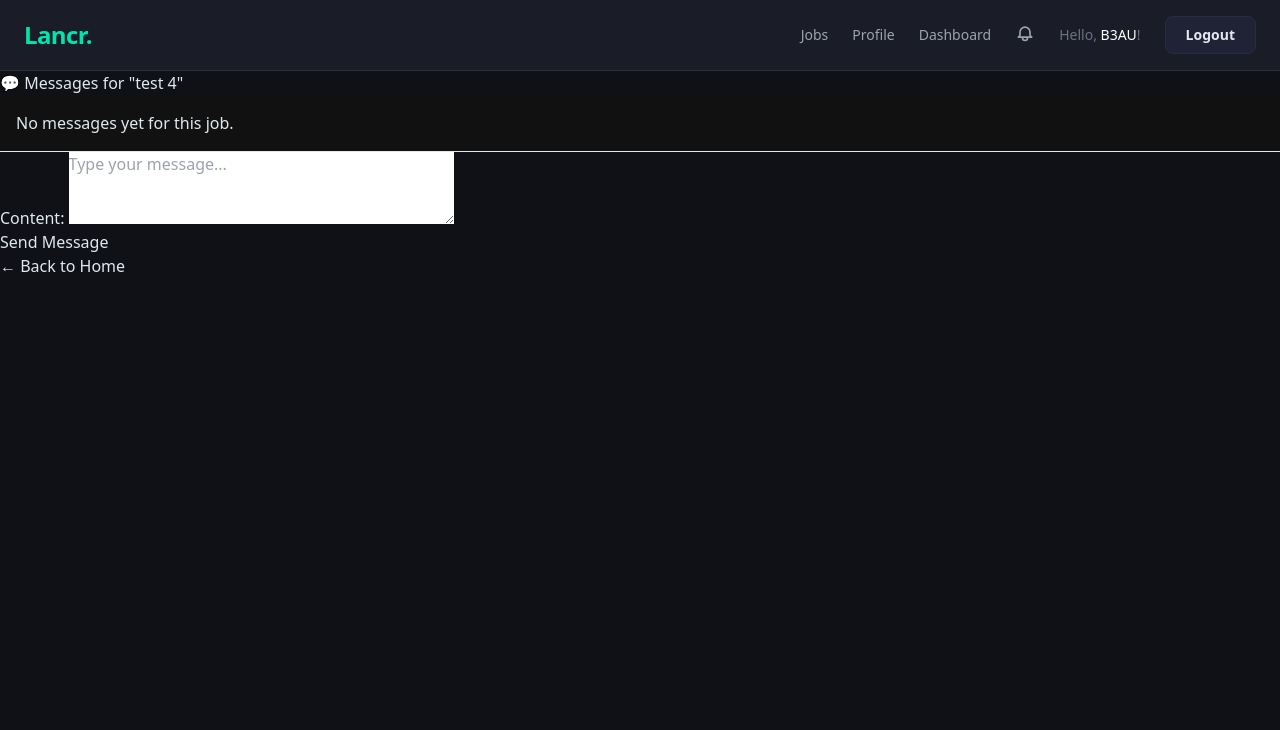
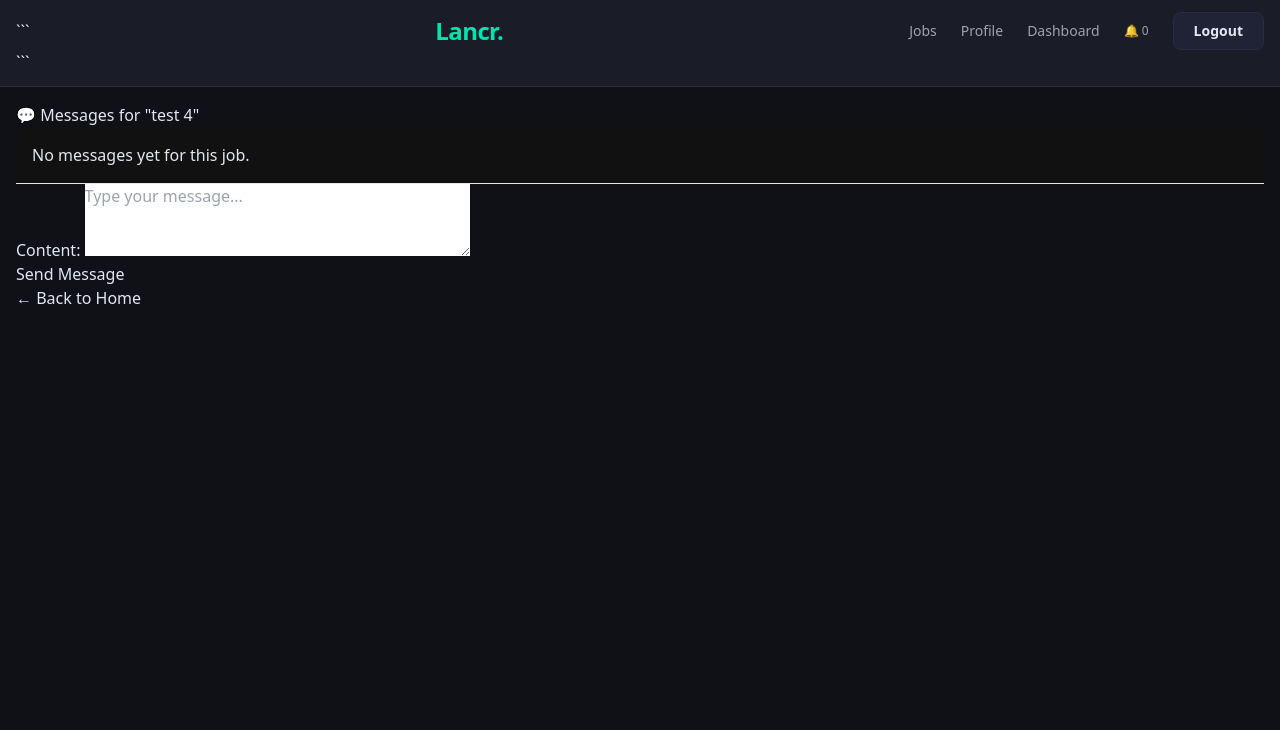
Before and after one commit to beaugeoghegan1-byte/Lancr, a Django app: template jobs/templates/job_message.html in a window 1280 px wide. Shown: the top 730 px of the page. Run offline with Django 5.2, Linux system fonts and the light colour scheme; the template is opened without the code that fills it: values that come from a table or form of the project are taken from there, others are empty; a user stored in the database is signed in; data comes from the database, SQL or seed files in the repository; some libraries are stand-ins or nearby versions.

Commit message:
fix allowed hosts

````diff
--- a/jobs/templates/base.html
+++ b/jobs/templates/base.html
@@ -1,4 +1,5 @@
 <!DOCTYPE html>
+
 <html lang="en">
 <head>
   <meta charset="UTF-8">
@@ -7,12 +8,14 @@
   <script src="https://cdn.tailwindcss.com"></script>
   <script src="https://unpkg.com/htmx.org@1.9.10"></script>
   <script src="https://unpkg.com/hyperscript.org@0.9.12"></script>
+
   <style>
     body { background-color: #0f1117; color: #e2e8f0; }
     .lancr-teal { color: #00e5b0; }
     .bg-card { background-color: #1a1d27; }
     .bg-card-hover:hover { background-color: #1f2335; }
     .border-subtle { border-color: #2a2d3e; }
+
     .input-dark {
       background-color: #0f1117;
       border: 1px solid #2a2d3e;
@@ -24,16 +27,16 @@
     }
     .input-dark:focus { outline: none; border-color: #00e5b0; }
     .input-dark::placeholder { color: #4a5568; }
+
     .btn-primary {
       background-color: #00e5b0;
       color: #0f1117;
       font-weight: 700;
       padding: 0.5rem 1.25rem;
       border-radius: 0.5rem;
-      transition: background-color 0.2s, transform 0.1s;
-      display: inline-block;
     }
-    .btn-primary:hover { background-color: #00c99a; transform: translateY(-1px); }
+    .btn-primary:hover { background-color: #00c99a; }
+
     .btn-secondary {
       background-color: #1f2335;
       color: #e2e8f0;
@@ -41,174 +44,96 @@
       padding: 0.5rem 1.25rem;
       border-radius: 0.5rem;
       border: 1px solid #2a2d3e;
-      transition: border-color 0.2s;
-      display: inline-block;
     }
     .btn-secondary:hover { border-color: #00e5b0; color: #00e5b0; }
-    .htmx-indicator { display: none; }
-    .htmx-request .htmx-indicator { display: inline; }
-    .htmx-request.htmx-indicator { display: inline; }
-    .badge-open { background: #052e16; color: #4ade80; padding: 2px 10px; border-radius: 9999px; font-size: 0.75rem; font-weight: 600; }
-    .badge-closed { background: #1c1917; color: #78716c; padding: 2px 10px; border-radius: 9999px; font-size: 0.75rem; font-weight: 600; }
-    .badge-in_progress { background: #1c1a06; color: #facc15; padding: 2px 10px; border-radius: 9999px; font-size: 0.75rem; font-weight: 600; }
+  </style>
 
-    /* Notification dropdown */
-    .notif-dropdown {
-      display: none;
-      position: absolute;
-      right: 0;
-      top: 100%;
-      padding-top: 8px;
-      width: 320px;
-      z-index: 50;
-    }
-    .notif-wrapper:hover .notif-dropdown { display: block; }
-    .notif-dropdown-inner {
-      background-color: #1a1d27;
-      border: 1px solid #2a2d3e;
-      border-radius: 0.75rem;
-      box-shadow: 0 20px 40px rgba(0,0,0,0.4);
-      overflow: hidden;
-    }
-  </style>
 </head>
+
 <body class="min-h-screen flex flex-col">
 
-  <nav class="bg-card border-b border-subtle px-6 py-4 flex items-center justify-between">
-    <a href="{% url 'home' %}" class="text-2xl font-black lancr-teal tracking-tight">Lancr.</a>
+  <!-- NAVBAR -->
 
-    <div class="flex items-center gap-6 text-sm">
-      <a href="{% url 'job_list' %}" class="text-gray-400 hover:text-white transition">Jobs</a>
+  <nav class="bg-card border-b border-subtle px-4 py-3">
+    <div class="flex items-center justify-between">
 
-      {% if user.is_authenticated %}
+```
+  <!-- Logo -->
+  <a href="{% url 'home' %}" class="text-2xl font-black lancr-teal tracking-tight">
+    Lancr.
+  </a>
 
-        {% if user.profile.role == 'client' %}
-          <a href="{% url 'job_list' %}" class="btn-primary text-sm">Post Job</a>
-        {% endif %}
+  <!-- Mobile menu button -->
+  <button id="menu-toggle" class="md:hidden text-gray-400">
+    ☰
+  </button>
 
-        <a href="{% url 'profile_view' user.username %}"
-           class="text-gray-400 hover:text-white transition">Profile</a>
+  <!-- Desktop menu -->
+  <div class="hidden md:flex items-center gap-6 text-sm">
+    <a href="{% url 'job_list' %}" class="text-gray-400 hover:text-white">Jobs</a>
 
-        <a href="{% url 'client_dashboard' %}"
-           class="text-gray-400 hover:text-white transition">Dashboard</a>
+    {% if user.is_authenticated %}
+      <a href="{% url 'profile_view' user.username %}" class="text-gray-400 hover:text-white">Profile</a>
+      <a href="{% url 'client_dashboard' %}" class="text-gray-400 hover:text-white">Dashboard</a>
 
-        <!-- Bell notification icon -->
-        <div class="notif-wrapper relative">
+      <!-- Simple notification indicator -->
+      <span class="text-gray-400 text-xs">
+        🔔 {{ unread_count }}
+      </span>
 
-          <button class="relative text-gray-400 hover:text-white transition focus:outline-none">
-            <svg xmlns="http://www.w3.org/2000/svg" class="w-5 h-5" fill="none"
-                 viewBox="0 0 24 24" stroke="currentColor">
-              <path stroke-linecap="round" stroke-linejoin="round" stroke-width="2"
-                    d="M15 17h5l-1.405-1.405A2.032 2.032 0 0118 14.158V11a6 6 0 10-12 0v3.159c0 .538-.214 1.055-.595 1.436L4 17h5m6 0v1a3 3 0 11-6 0v-1m6 0H9"/>
-            </svg>
-            {% if unread_count > 0 %}
-            <span class="absolute -top-1 -right-1 bg-red-500 text-white text-xs font-bold
-                         rounded-full w-4 h-4 flex items-center justify-center leading-none">
-              {{ unread_count }}
-            </span>
-            {% endif %}
-          </button>
+      <form method="post" action="{% url 'logout' %}" class="inline">
+        {% csrf_token %}
+        <button type="submit" class="btn-secondary text-sm">Logout</button>
+      </form>
 
-          <!-- Dropdown -->
-          <div class="notif-dropdown">
-            <div class="notif-dropdown-inner">
+    {% else %}
+      <a href="{% url 'login' %}" class="text-gray-400 hover:text-white">Login</a>
+      <a href="{% url 'register' %}" class="btn-primary text-sm">Sign Up</a>
+    {% endif %}
+  </div>
+</div>
 
-              <div class="px-4 py-3 border-b border-subtle flex justify-between items-center">
-                <span class="text-white font-semibold text-sm">Notifications</span>
-                {% if unread_count > 0 %}
-                  <span class="text-xs text-teal-400">{{ unread_count }} unread</span>
-                {% endif %}
-              </div>
+<!-- Mobile menu -->
+<div id="mobile-menu" class="hidden flex flex-col gap-3 mt-4 text-sm md:hidden">
+  <a href="{% url 'job_list' %}" class="text-gray-400">Jobs</a>
 
-              <ul class="max-h-80 overflow-y-auto">
-                {% for notif in user.notifications.all|slice:":10" %}
-                <li id="notif-{{ notif.id }}"
-                    class="border-b border-subtle last:border-0 transition
-                           {% if not notif.is_read %}
-                             bg-teal-900/30 border-l-4 border-l-teal-400
-                           {% else %}
-                             hover:bg-gray-800
-                           {% endif %}">
-                  <div class="flex items-center gap-2 px-4 py-3">
+  {% if user.is_authenticated %}
+    <a href="{% url 'profile_view' user.username %}" class="text-gray-400">Profile</a>
+    <a href="{% url 'client_dashboard' %}" class="text-gray-400">Dashboard</a>
 
-                    <!-- Notification link -->
-                    <a href="{% url 'notification_read' notif.id %}" class="flex-1 block">
-                      <div class="flex items-start gap-2">
-                        {% if not notif.is_read %}
-                          <span class="w-2 h-2 rounded-full bg-teal-400 mt-1.5 shrink-0"></span>
-                        {% else %}
-                          <span class="w-2 h-2 mt-1.5 shrink-0"></span>
-                        {% endif %}
-                        <div class="flex-1">
-                          <div class="flex items-start gap-1.5">
-                            {% if notif.type == 'application' %}
-                              <span class="mt-0.5">📋</span>
-                            {% elif notif.type == 'accepted' %}
-                              <span class="mt-0.5">✅</span>
-                            {% elif notif.type == 'rejected' %}
-                              <span class="mt-0.5">❌</span>
-                            {% elif notif.type == 'message' %}
-                              <span class="mt-0.5">💬</span>
-                            {% endif %}
-                            <p class="text-sm leading-snug
-                                      {% if not notif.is_read %}
-                                        text-white font-semibold
-                                      {% else %}
-                                        text-gray-400
-                                      {% endif %}">
-                              {{ notif.message }}
-                            </p>
-                          </div>
-                          <p class="text-xs text-gray-600 mt-1 ml-5">
-                            {{ notif.created_at|timesince }} ago
-                          </p>
-                        </div>
-                      </div>
-                    </a>
+    <span class="text-gray-400 text-xs">
+      🔔 {{ unread_count }}
+    </span>
 
-                    <!-- Dismiss button -->
-                  <button
-                   hx-post="{% url 'delete_notification' notif.id %}"
-                   hx-target="#notif-{{ notif.id }}"
-                   hx-swap="outerHTML"
-                   hx-headers='{"X-CSRFToken": "{{ csrf_token }}"}'
-                   class="text-gray-600 hover:text-red-400 transition text-xl leading-none shrink-0 ml-1"
-                   title="Dismiss">
-                 ×
-                  </button>
+    <form method="post" action="{% url 'logout' %}">
+      {% csrf_token %}
+      <button type="submit" class="btn-secondary text-sm w-full">Logout</button>
+    </form>
 
-                  </div>
-                </li>
-                {% empty %}
-                <li class="px-4 py-8 text-center text-gray-500 text-sm">
-                  No notifications yet.
-                </li>
-                {% endfor %}
-              </ul>
+  {% else %}
+    <a href="{% url 'login' %}" class="text-gray-400">Login</a>
+    <a href="{% url 'register' %}" class="btn-primary">Sign Up</a>
+  {% endif %}
+</div>
+```
 
-            </div>
-          </div>
-        </div>
-
-        <span class="text-gray-500">Hello,
-          <span class="text-white font-medium">{{ user.username }}</span>!
-        </span>
-
-        <form method="post" action="{% url 'logout' %}" class="inline">
-          {% csrf_token %}
-          <button type="submit" class="btn-secondary text-sm">Logout</button>
-        </form>
-
-      {% else %}
-        <a href="{% url 'login' %}" class="text-gray-400 hover:text-white transition">Login</a>
-        <a href="{% url 'register' %}" class="btn-primary text-sm">Sign Up</a>
-      {% endif %}
-    </div>
   </nav>
 
-  <main class="flex-1">
+  <!-- MOBILE TOGGLE SCRIPT -->
+
+  <script>
+    document.getElementById("menu-toggle").onclick = function () {
+      document.getElementById("mobile-menu").classList.toggle("hidden");
+    };
+  </script>
+
+  <!-- MAIN CONTENT -->
+
+  <main class="flex-1 px-4 py-4">
     {% block content %}{% endblock %}
   </main>
+
+  <!-- FOOTER -->
 
   <footer class="border-t border-subtle text-center text-gray-600 text-sm py-6">
     © <a href="{% url 'home' %}" class="lancr-teal hover:underline">Lancr.</a> All rights reserved.
--- a/myproject/myproject/settings.py
+++ b/myproject/myproject/settings.py
@@ -24,11 +24,12 @@ DEBUG = False
 ALLOWED_HOSTS = [
     '127.0.0.1',
     'localhost',
-    'lancr-production.up.railway.app',
+    'lancr.up.railway.app',
+    '8080'
 ]
 
 CSRF_TRUSTED_ORIGINS = [
-    'https://lancr-production.up.railway.app',
+    'https://lancr.up.railway.app',
 ]
 
 INSTALLED_APPS = [
--- a/myproject/settings.py
+++ b/myproject/settings.py
@@ -13,7 +13,7 @@ from pathlib import Path
 import os
 import dj_database_url
 
-BASE_DIR = Path(__file__).resolve().parent.parent
+BASE_DIR = Path(__file__).resolve().parent.parent.parent
 
 AUTH_USER_MODEL = 'accounts.User'
 
````
